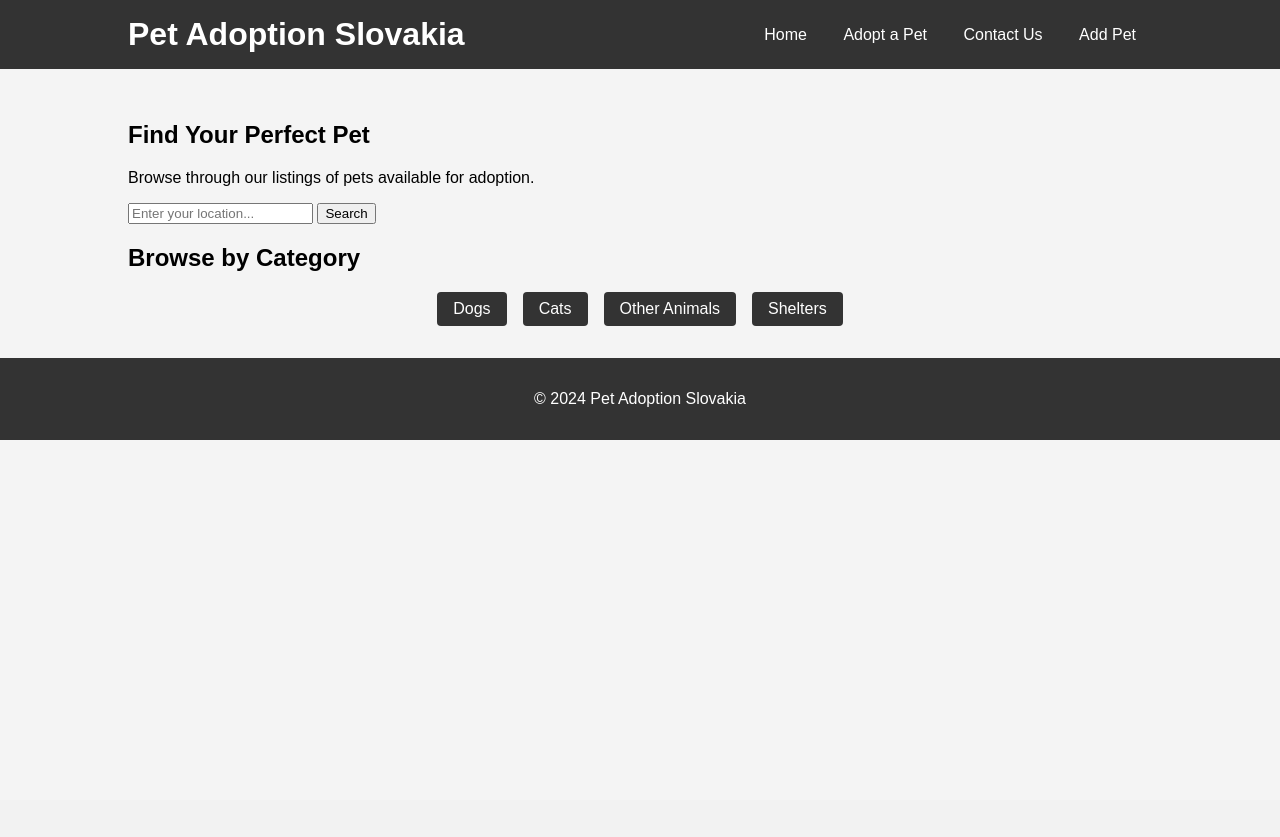
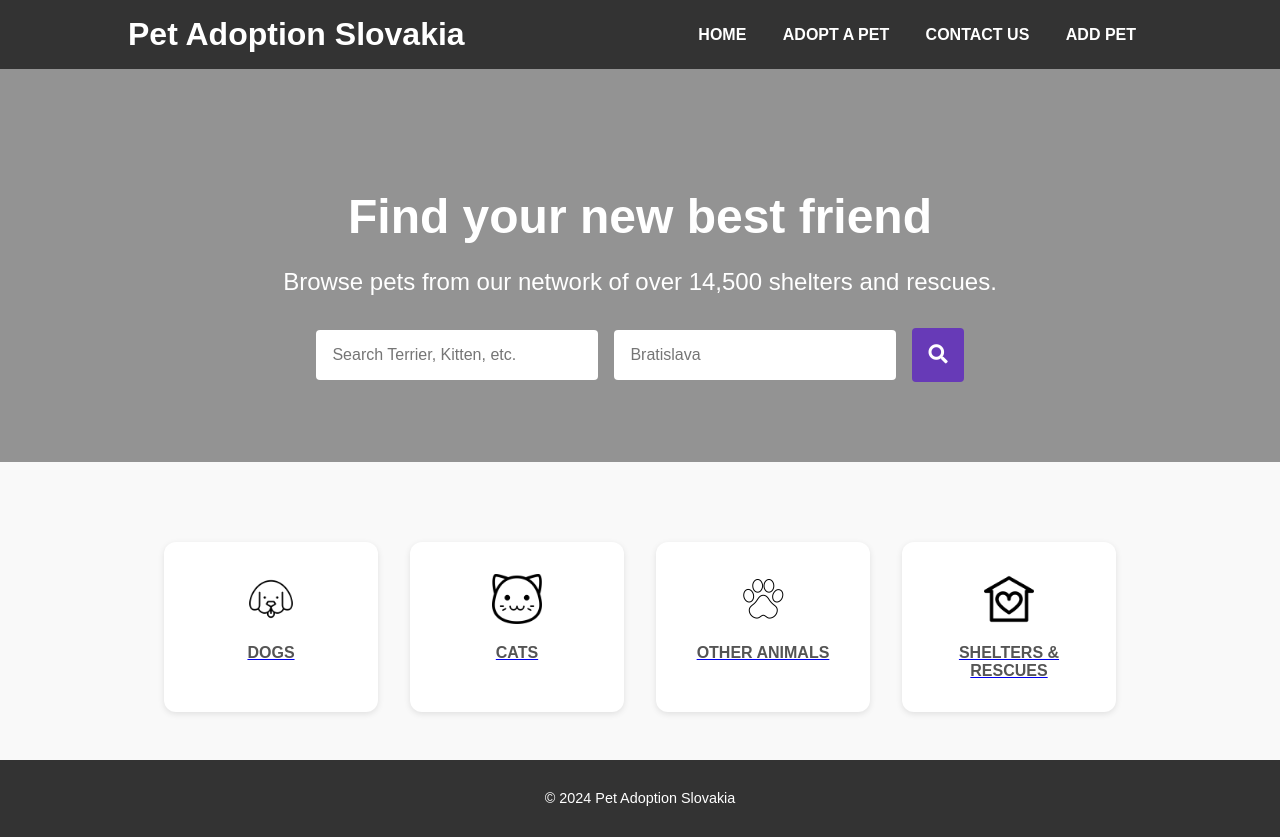
Before and after one commit to Bonderukk/Pet-Adoption-Web, a Flask app: page / in a window 1280 px wide. Before the commit the page ends 440 px from the top, so only its background shows below. Run offline with Flask 3, Linux system fonts and the light colour scheme; data comes from the database, SQL or seed files in the repository; both versions use the stored data as it was after the commit.

Commit message:
Add overhaul

```diff
--- a/app.py
+++ b/app.py
@@ -148,6 +148,7 @@ def search():
 
 @app.route('/adopt', methods=['GET'])
 def adopt():
+
     category = request.args.get('category', 'all')  # Default to 'all' if no category is specified
 
     conn = get_db_connection()
--- a/static/style.css
+++ b/static/style.css
@@ -1,8 +1,14 @@
+/* General Page Styles */
 body {
     font-family: Arial, sans-serif;
     margin: 0;
     padding: 0;
     background: #f4f4f4;
+}
+
+.container {
+    width: 80%;
+    margin: 0 auto;
 }
 
 header {
@@ -12,8 +18,6 @@ header {
 }
 
 header .container {
-    width: 80%;
-    margin: 0 auto;
     display: flex;
     justify-content: space-between;
     align-items: center;
@@ -27,100 +31,123 @@ nav a {
     color: #fff;
     text-decoration: none;
     margin: 0 1rem;
+    font-weight: bold;
+    text-transform: uppercase;
 }
 
-main {
-    width: 80%;
-    margin: 0 auto;
-    padding: 2rem 0;
+nav a:hover {
+    text-decoration: underline;
 }
 
+/* Hero Section */
 .hero {
-    background: #e2e2e2;
-    padding: 2rem;
+    background: url('{{ url_for('static', filename='images/hero-background.jpg') }}') center/cover no-repeat;
+    color: #fff;
+    padding: 5rem 0;
     text-align: center;
+    position: relative;
+}
+
+.hero::after {
+    content: '';
+    position: absolute;
+    top: 0;
+    left: 0;
+    right: 0;
+    bottom: 0;
+    background: rgba(0, 0, 0, 0.4);
+}
+
+.hero-content {
+    position: relative;
+    z-index: 1;
+}
+
+.hero h2 {
+    font-size: 3rem;
+    margin-bottom: 1rem;
+}
+
+.hero p {
+    font-size: 1.5rem;
     margin-bottom: 2rem;
 }
 
 .search-bar {
     display: flex;
     justify-content: center;
-    margin-top: 1rem;
+    align-items: center;
+    gap: 1rem;
 }
 
 .search-bar input[type="text"] {
-    padding: 0.5rem;
+    padding: 1rem;
+    width: 250px;
     font-size: 1rem;
-    border: 1px solid #ccc;
+    border: none;
     border-radius: 4px;
 }
 
 .search-bar button {
-    padding: 0.5rem 1rem;
-    font-size: 1rem;
-    background: #333;
+    padding: 1rem;
+    background: #673AB7;
+    border: none;
     color: #fff;
-    border: none;
     border-radius: 4px;
     cursor: pointer;
+    font-size: 1.2rem;
 }
 
 .search-bar button:hover {
-    background: #555;
+    background: #5E35B1;
 }
 
-.categories {
+/* Category Section */
+.category-section {
+    background-color: #f9f9f9;
+    padding: 3rem 0;
     text-align: center;
-    margin-bottom: 2rem;
 }
 
 .category-buttons {
     display: flex;
     justify-content: center;
-    gap: 1rem;
+    gap: 2rem;
+    margin-top: 2rem;
 }
 
 .category-buttons .btn {
-    display: inline-block;
-    padding: 0.5rem 1rem;
-    background: #333;
-    color: #fff;
-    text-decoration: none;
-    border-radius: 4px;
+    background-color: #fff;
+    border-radius: 12px;
+    padding: 2rem;
+    text-align: center;
+    width: 150px;
+    transition: transform 0.3s ease, box-shadow 0.3s ease;
+    box-shadow: 0 2px 6px rgba(0, 0, 0, 0.1);
+}
+
+.category-buttons .btn img {
+    width: 50px;
+    margin-bottom: 1rem;
+}
+
+.category-buttons .btn p {
+    margin: 0;
+    font-weight: bold;
+    text-transform: uppercase;
+    color: #555;
 }
 
 .category-buttons .btn:hover {
-    background: #555;
+    transform: translateY(-10px);
+    box-shadow: 0 4px 10px rgba(0, 0, 0, 0.2);
 }
 
-.featured-pets {
-    margin-bottom: 2rem;
+/* Footer */
+footer {
+    background-color: #333;
+    color: #fff;
+    padding: 1rem 0;
+    text-align: center;
+    font-size: 0.9rem;
 }
-
-.pet-list {
-    display: flex;
-    flex-wrap: wrap;
-    gap: 1rem;
-    justify-content: center;
-}
-
-.pet-card {
-    background: #fff;
-    border: 1px solid #ddd;
-    border-radius: 8px;
-    padding: 1rem;
-    text-align: center;
-    width: 200px;
-}
-
-.pet-card img {
-    max-width: 100%;
-    border-radius: 8px;
-}
-
-footer {
-    background: #333;
-    color: #fff;
-    text-align: center;
-    padding: 1rem 0;
-}
--- a/templates/index.html
+++ b/templates/index.html
@@ -5,6 +5,8 @@
     <meta name="viewport" content="width=device-width, initial-scale=1.0">
     <title>Pet Adoption Slovakia</title>
     <link rel="stylesheet" href="{{ url_for('static', filename='style.css') }}">
+    <link rel="stylesheet" href="https://cdnjs.cloudflare.com/ajax/libs/font-awesome/5.15.4/css/all.min.css">
+
 </head>
 <body>
     <header>
@@ -14,21 +16,21 @@
                 <a href="{{ url_for('index') }}">Home</a>
                 <a href="{{ url_for('adopt', category='all') }}">Adopt a Pet</a>
                 <a href="{{ url_for('contact') }}">Contact Us</a>
-                <a href="{{ url_for('add_pet') }}">Add Pet</a> <!-- Added this line -->
+                <a href="{{ url_for('add_pet') }}">Add Pet</a>
             </nav>
         </div>
     </header>
 
-
     <main>
-        <!-- Find Your Perfect Pet -->
-        <section class="search-section">
-            <div class="container">
-                <h2>Find Your Perfect Pet</h2>
-                <p>Browse through our listings of pets available for adoption.</p>
-                <form action="{{ url_for('search') }}" method="GET">
-                    <input type="text" name="location" placeholder="Enter your location..." required>
-                    <button type="submit">Search</button>
+        <!-- Hero Search Section -->
+        <section class="hero">
+            <div class="hero-content">
+                <h2>Find your new best friend</h2>
+                <p>Browse pets from our network of over 14,500 shelters and rescues.</p>
+                <form class="search-bar" action="{{ url_for('search') }}" method="GET">
+                    <input type="text" name="location" placeholder="Search Terrier, Kitten, etc." required>
+                    <input type="text" name="location" placeholder="Bratislava" required>
+                    <button type="submit"><i class="fas fa-search"></i></button>
                 </form>
             </div>
         </section>
@@ -36,15 +38,27 @@
         <!-- Browse by Category -->
         <section class="category-section">
             <div class="container">
-                <h2>Browse by Category</h2>
                 <div class="category-buttons">
-                    <a href="{{ url_for('adopt', category='Dogs') }}" class="btn">Dogs</a>
-                    <a href="{{ url_for('adopt', category='Cats') }}" class="btn">Cats</a>
-                    <a href="{{ url_for('adopt', category='Other') }}" class="btn">Other Animals</a>
-                    <a href="{{ url_for('adopt', category='Shelters') }}" class="btn">Shelters</a>
+                    <a href="{{ url_for('adopt', category='Dogs') }}" class="btn">
+                        <img src="{{ url_for('static', filename='icons/dog.png') }}" alt="Dog Icon">
+                        <p>Dogs</p>
+                    </a>
+                    <a href="{{ url_for('adopt', category='Cats') }}" class="btn">
+                        <img src="{{ url_for('static', filename='icons/cat.png') }}" alt="Cat Icon">
+                        <p>Cats</p>
+                    </a>
+                    <a href="{{ url_for('adopt', category='Other') }}" class="btn">
+                        <img src="{{ url_for('static', filename='icons/paw.png') }}" alt="Other Animals Icon">
+                        <p>Other Animals</p>
+                    </a>
+                    <a href="{{ url_for('adopt', category='Shelters') }}" class="btn">
+                        <img src="{{ url_for('static', filename='icons/shelter.png') }}" alt="Shelter Icon">
+                        <p>Shelters & Rescues</p>
+                    </a>
                 </div>
             </div>
         </section>
+
     </main>
 
     <footer>
```
Also changed, not shown: templates/adopt.html (+5 -5 lines), pets.db, static/icons/cat.png (added), static/icons/dog.jpg (added), static/icons/dog.png (added), static/icons/paw.png (added), static/icons/shelter.png (added).
